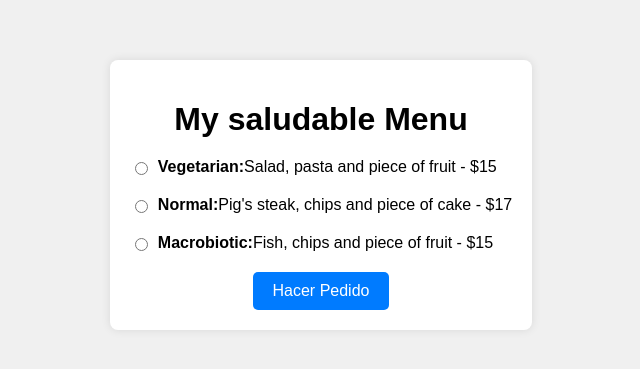
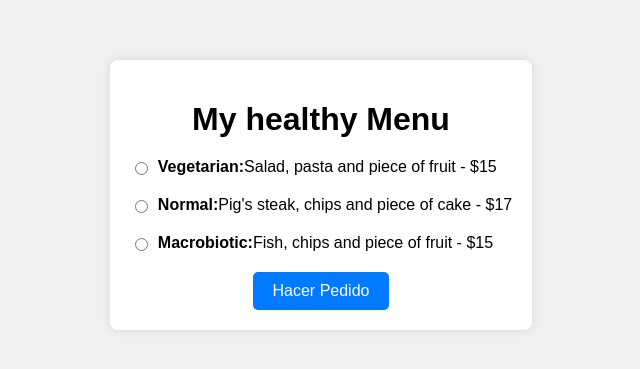
Before and after one commit to domalca/app-menu, a website: page public/index.html in a window 1280 px wide. Shown: the part 205-574 px from the top of the page, without its empty margins (319-959 px from the left). Drawn offline with Linux system fonts and the light colour scheme.

```diff
--- a/public/index.html
+++ b/public/index.html
@@ -52,7 +52,7 @@
 </head>
 <body>
     <div class="container">
-        <h1>My saludable Menu</h1>
+        <h1>My healthy Menu</h1>
         <form id="menuForm">
             <div class="menu">
                 <input type="radio" id="menu1" name="menu" value="Vegetarian">
```
